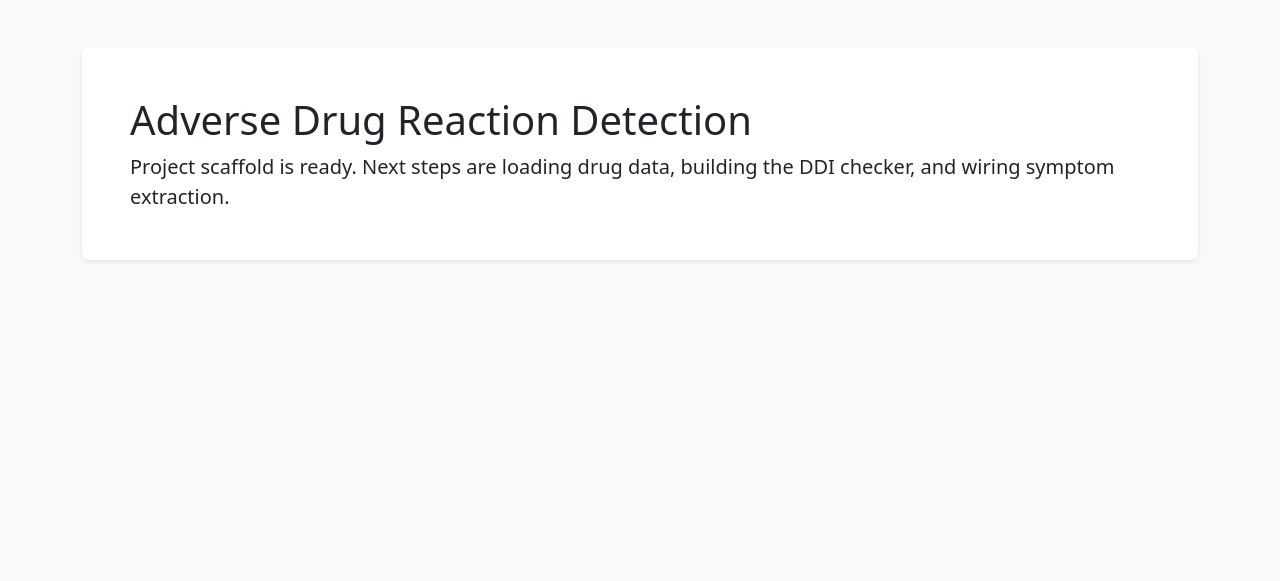
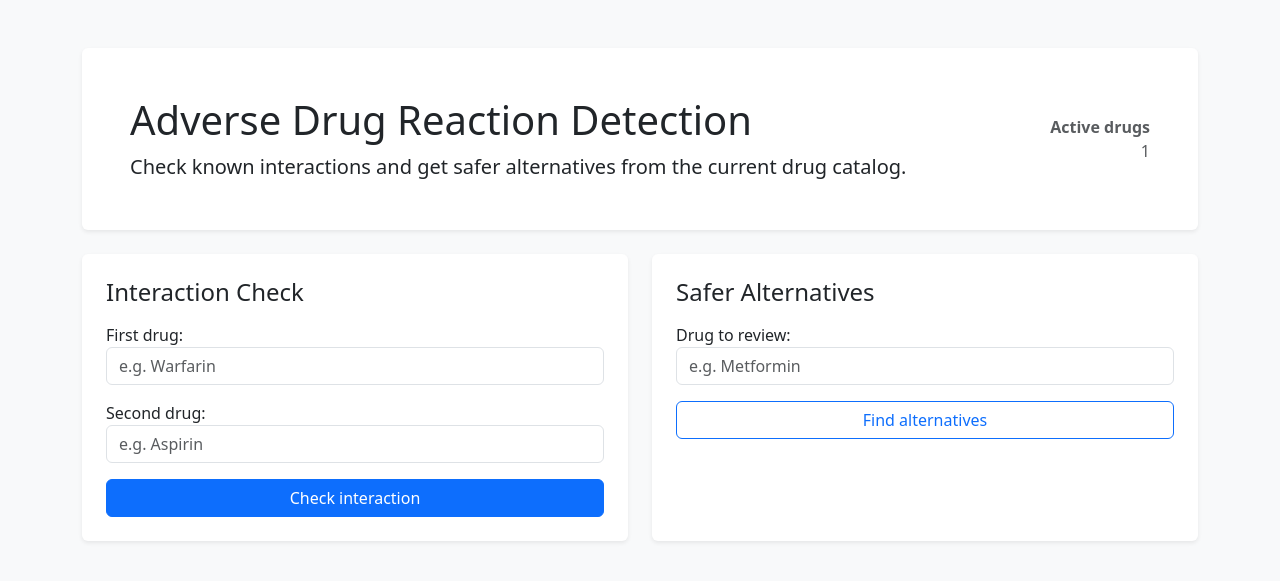
Before and after one commit to akyensamuel/ADR, a Django app: page / in a window 1280 px wide. Shown: the part 56-637 px from the top of the page. Run offline with Django 5.2, Linux system fonts and the light colour scheme; tables that the repository leaves empty hold one stand-in row (values such as "Sample post").

Commit message:
Add ADR dashboard forms

```diff
--- /dev/null
+++ b/adr_system/forms.py
@@ -0,0 +1,22 @@
+from django import forms
+
+
+class InteractionCheckForm(forms.Form):
+    source_drug_name = forms.CharField(
+        label='First drug',
+        max_length=255,
+        widget=forms.TextInput(attrs={'class': 'form-control', 'placeholder': 'e.g. Warfarin'}),
+    )
+    target_drug_name = forms.CharField(
+        label='Second drug',
+        max_length=255,
+        widget=forms.TextInput(attrs={'class': 'form-control', 'placeholder': 'e.g. Aspirin'}),
+    )
+
+
+class RecommendationForm(forms.Form):
+    drug_name = forms.CharField(
+        label='Drug to review',
+        max_length=255,
+        widget=forms.TextInput(attrs={'class': 'form-control', 'placeholder': 'e.g. Metformin'}),
+    )
--- a/adr_system/views.py
+++ b/adr_system/views.py
@@ -1,5 +1,35 @@
 from django.shortcuts import render
+
+from adr_system.forms import InteractionCheckForm, RecommendationForm
+from detection.services.ddi_checker import check_pair
+from drugs.models import Drug
+from recommender.services import recommend_safer_alternatives
 
 
 def home(request):
-    return render(request, 'adr_system/home.html')
+    interaction_result = None
+    recommendations = None
+
+    interaction_query_present = any(key.startswith('interaction-') for key in request.GET)
+    recommendation_query_present = any(key.startswith('recommendation-') for key in request.GET)
+
+    interaction_form = InteractionCheckForm(request.GET if interaction_query_present else None, prefix='interaction')
+    recommendation_form = RecommendationForm(request.GET if recommendation_query_present else None, prefix='recommendation')
+
+    if interaction_form.is_valid():
+        interaction_result = check_pair(
+            interaction_form.cleaned_data['source_drug_name'],
+            interaction_form.cleaned_data['target_drug_name'],
+        )
+
+    if recommendation_form.is_valid():
+        recommendations = recommend_safer_alternatives(recommendation_form.cleaned_data['drug_name'])
+
+    context = {
+        'interaction_form': interaction_form,
+        'recommendation_form': recommendation_form,
+        'interaction_result': interaction_result,
+        'recommendations': recommendations,
+        'active_drugs': Drug.objects.filter(is_active=True).order_by('name'),
+    }
+    return render(request, 'adr_system/home.html', context)
--- a/templates/adr_system/home.html
+++ b/templates/adr_system/home.html
@@ -3,8 +3,82 @@
 {% block title %}ADR System Home{% endblock %}
 
 {% block content %}
-<div class="p-5 bg-white rounded shadow-sm">
-  <h1 class="display-6">Adverse Drug Reaction Detection</h1>
-  <p class="lead mb-0">Project scaffold is ready. Next steps are loading drug data, building the DDI checker, and wiring symptom extraction.</p>
+<div class="row g-4">
+  <div class="col-12">
+    <div class="p-5 bg-white rounded shadow-sm">
+      <div class="d-flex flex-column flex-lg-row justify-content-between gap-3 align-items-lg-center">
+        <div>
+          <h1 class="display-6 mb-2">Adverse Drug Reaction Detection</h1>
+          <p class="lead mb-0">Check known interactions and get safer alternatives from the current drug catalog.</p>
+        </div>
+        <div class="text-lg-end text-muted">
+          <div class="fw-semibold">Active drugs</div>
+          <div>{{ active_drugs|length }}</div>
+        </div>
+      </div>
+    </div>
+  </div>
+
+  <div class="col-12 col-lg-6">
+    <div class="bg-white rounded shadow-sm p-4 h-100">
+      <h2 class="h4 mb-3">Interaction Check</h2>
+      <form method="get" class="vstack gap-3">
+        {{ interaction_form.non_field_errors }}
+        <div>
+          {{ interaction_form.source_drug_name.label_tag }}
+          {{ interaction_form.source_drug_name }}
+          {{ interaction_form.source_drug_name.errors }}
+        </div>
+        <div>
+          {{ interaction_form.target_drug_name.label_tag }}
+          {{ interaction_form.target_drug_name }}
+          {{ interaction_form.target_drug_name.errors }}
+        </div>
+        <button type="submit" class="btn btn-primary">Check interaction</button>
+      </form>
+
+      {% if interaction_result is not None %}
+      <div class="alert {% if interaction_result.is_risky %}alert-danger{% else %}alert-success{% endif %} mt-4 mb-0">
+        <div class="fw-semibold">
+          {% if interaction_result.is_risky %}Known interaction detected{% else %}No known interaction{% endif %}
+        </div>
+        <div class="small">{{ interaction_result.description }}</div>
+        {% if interaction_result.severity %}
+        <div class="small text-uppercase mt-2">Severity: {{ interaction_result.severity }}</div>
+        {% endif %}
+      </div>
+      {% endif %}
+    </div>
+  </div>
+
+  <div class="col-12 col-lg-6">
+    <div class="bg-white rounded shadow-sm p-4 h-100">
+      <h2 class="h4 mb-3">Safer Alternatives</h2>
+      <form method="get" class="vstack gap-3">
+        {{ recommendation_form.non_field_errors }}
+        <div>
+          {{ recommendation_form.drug_name.label_tag }}
+          {{ recommendation_form.drug_name }}
+          {{ recommendation_form.drug_name.errors }}
+        </div>
+        <button type="submit" class="btn btn-outline-primary">Find alternatives</button>
+      </form>
+
+      {% if recommendations is not None %}
+      <div class="mt-4">
+        <h3 class="h6 text-uppercase text-muted">Recommendations</h3>
+        {% if recommendations %}
+        <ul class="list-group">
+          {% for name in recommendations %}
+          <li class="list-group-item">{{ name }}</li>
+          {% endfor %}
+        </ul>
+        {% else %}
+        <div class="alert alert-warning mb-0">No alternatives found for that drug.</div>
+        {% endif %}
+      </div>
+      {% endif %}
+    </div>
+  </div>
 </div>
 {% endblock %}
```
Also changed, not shown: adr_system/tests.py (added, +33 -0 lines).
